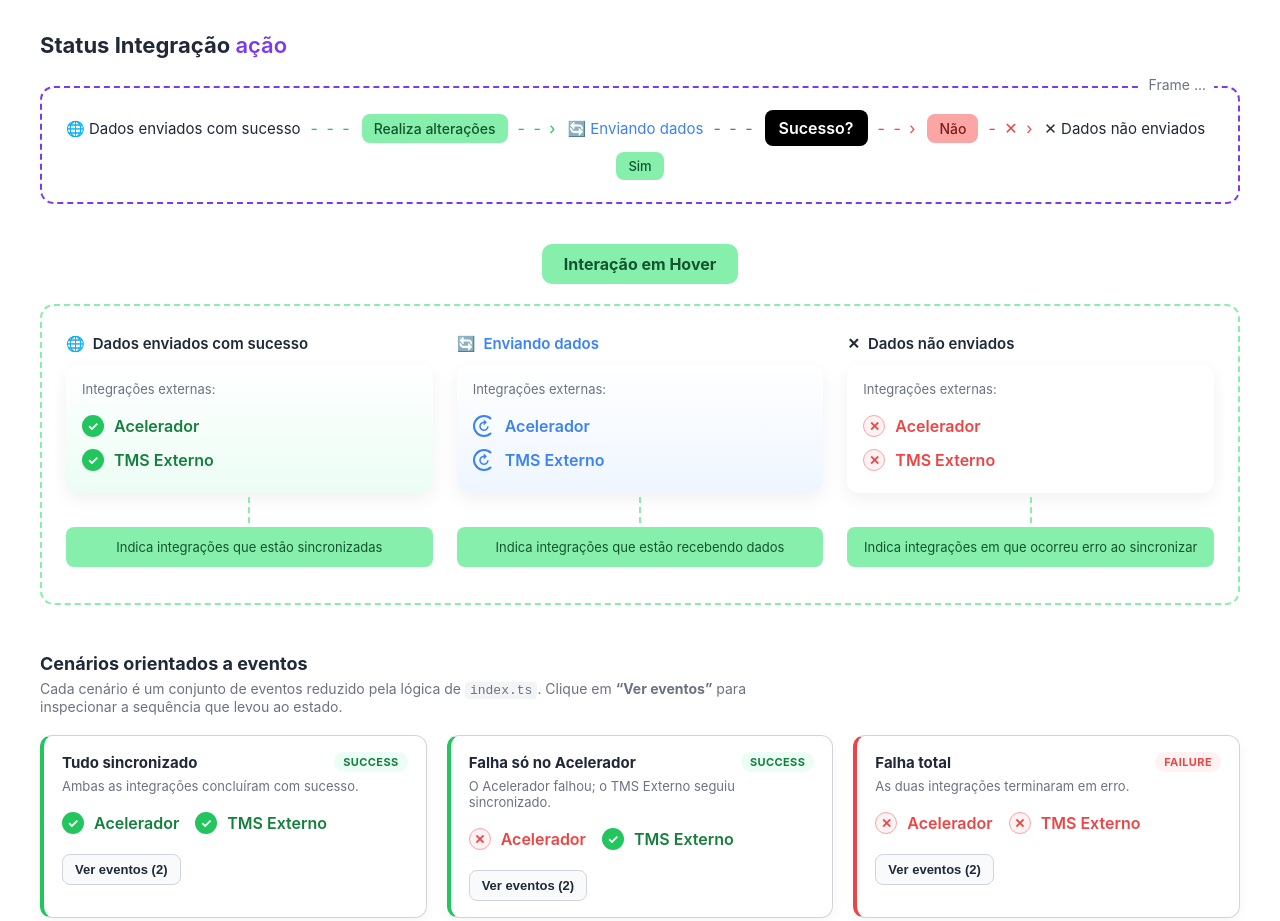
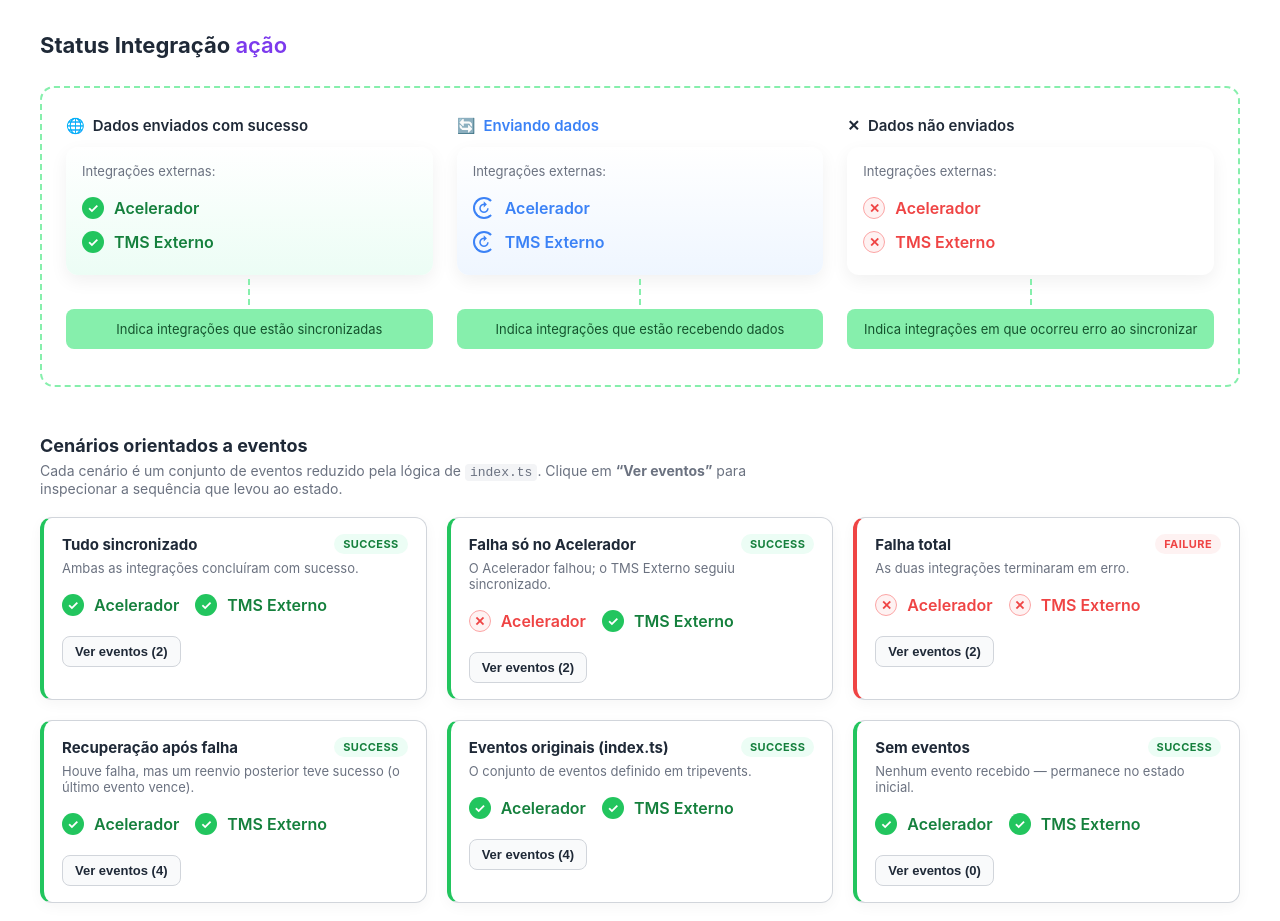
Before and after one commit to LucasGabrielBecker/bun_test_tracking_status, a website with bundled scripts: page index.html in a window 1280 px wide. Shown: the top 921 px of the page. Built offline with nearby package versions, Linux system fonts and the light colour scheme.

Commit message:
Update index.html

```diff
--- a/index.html
+++ b/index.html
@@ -1,4 +1,4 @@
-<!DOCTYPE html>
+<!doctype html>
 <html lang="pt-BR">
     <head>
         <meta charset="UTF-8" />
@@ -27,7 +27,8 @@
             body {
                 margin: 0;
                 padding: 32px 40px 56px;
-            font-family: -apple-system, BlinkMacSystemFont, "Segoe UI", Roboto,
+                font-family:
+                    -apple-system, BlinkMacSystemFont, "Segoe UI", Roboto,
                     Helvetica, Arial, sans-serif;
                 color: var(--ink);
                 background: #ffffff;
@@ -370,7 +371,9 @@
                 padding: 7px 12px;
                 border-radius: 8px;
                 cursor: pointer;
-            transition: background 0.15s ease, border-color 0.15s ease;
+                transition:
+                    background 0.15s ease,
+                    border-color 0.15s ease;
             }
 
             .scn__toggle:hover {
@@ -394,7 +397,8 @@
             /* JSON puro: apenas o mínimo para leitura, sem estilizar os eventos. */
             .scn__events pre {
                 margin: 0;
-            font-family: ui-monospace, SFMono-Regular, Menlo, Consolas, monospace;
+                font-family:
+                    ui-monospace, SFMono-Regular, Menlo, Consolas, monospace;
                 font-size: 12px;
                 line-height: 1.5;
                 white-space: pre;
@@ -404,29 +408,6 @@
     </head>
     <body>
         <h1>Status Integração <span class="accent">ação</span></h1>
-
-    <section class="flow-frame">
-        <span class="flow-frame__label">Frame ...</span>
-        <div class="flow">
-            <span class="flow__step">🌐 Dados enviados com sucesso</span>
-            <span class="flow__arrow flow__arrow--green">- - -</span>
-            <span class="pill pill--green">Realiza alterações</span>
-            <span class="flow__arrow flow__arrow--green">- - ›</span>
-            <span class="flow__step" style="color: var(--blue)">🔄 Enviando dados</span>
-            <span class="flow__arrow">- - -</span>
-            <span class="node--decision">Sucesso?</span>
-            <span class="flow__arrow flow__arrow--red">- - ›</span>
-            <span class="pill pill--red">Não</span>
-            <span class="flow__arrow flow__arrow--red">- ✕ ›</span>
-            <span class="flow__step">✕ Dados não enviados</span>
-        </div>
-        <div class="flow__loop">
-            <span class="pill pill--green">Sim</span>
-        </div>
-    </section>
-
-    <span class="hover-title">Interação em Hover</span>
-
         <section class="scenarios-frame">
             <div id="scenarios"></div>
         </section>
```
Lines whose indentation alone changed are shown as unchanged.
